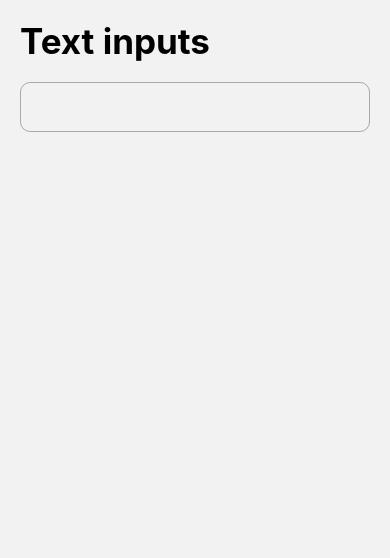
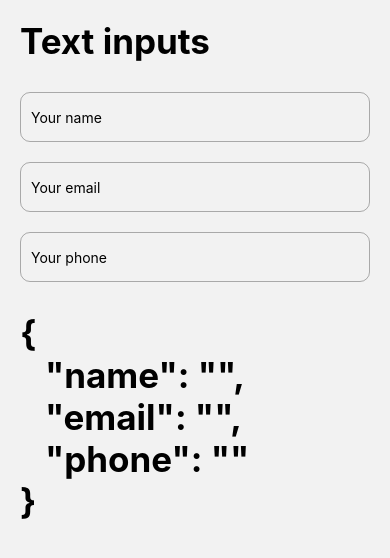
Before and after one commit to FranCarn/RNComponents, a React Native app: screen /TextScreen in a window 390 px wide. Shown: the top 558 px of the page. Built offline with nearby package versions, Linux system fonts and the light colour scheme.

Commit message:
multiple textinputs

```diff
--- a/src/screens/TextScreen.tsx
+++ b/src/screens/TextScreen.tsx
@@ -1,13 +1,52 @@
-import React from 'react';
+import React, {useState} from 'react';
 import {StyleSheet, TextInput, View} from 'react-native';
 import {HeaderTitle} from '../components/HeaderTitle';
 import {styles as globalStyles} from '../theme/appTheme';
 
 export const TextScreen = () => {
+  const [form, setForm] = useState({
+    name: '',
+    email: '',
+    phone: '',
+  });
+  const handleChange = (value: string, field: string) => {
+    setForm(prev => ({
+      ...prev,
+      [field]: value,
+    }));
+  };
   return (
     <View style={globalStyles.globalMargin}>
       <HeaderTitle title="Text inputs" />
-      <TextInput style={styles.inputStyle} />
+      <TextInput
+        style={styles.inputStyle}
+        value={form.name}
+        placeholder="Your name"
+        autoCorrect={false}
+        autoCapitalize="words"
+        onChangeText={value => handleChange(value, 'name')}
+      />
+
+      <TextInput
+        style={styles.inputStyle}
+        placeholder="Your email"
+        value={form.email}
+        keyboardType="email-address"
+        autoCorrect={false}
+        autoCapitalize="none"
+        onChangeText={value => handleChange(value, 'email')}
+        keyboardAppearance="dark"
+      />
+
+      <TextInput
+        style={styles.inputStyle}
+        placeholder="Your phone"
+        value={form.phone}
+        keyboardType="phone-pad"
+        onChangeText={value => handleChange(value, 'phone')}
+      />
+
+      <HeaderTitle title={JSON.stringify(form, null, 3)} />
     </View>
   );
 };
@@ -19,5 +58,6 @@ const styles = StyleSheet.create({
     height: 50,
     paddingHorizontal: 10,
     borderRadius: 10,
+    marginVertical: 10,
   },
 });
```
